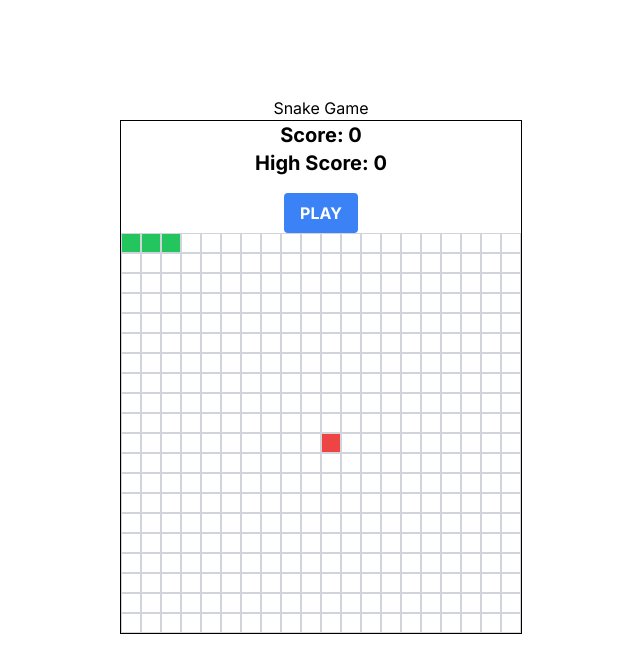
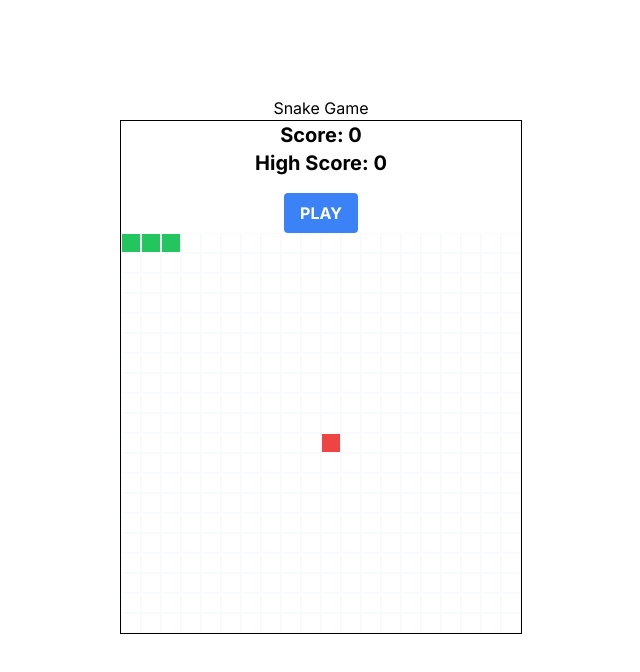
Before and after one commit to Riddhii10/snake-game-, a Next.js app: page / in a window 1280 px wide. Shown: the top 672 px of the page, without its empty margins (319-959 px from the left). Built offline with nearby package versions, Linux system fonts and the light colour scheme.

Commit message:
grid hataya

```diff
--- a/components/SnakeGrid.tsx
+++ b/components/SnakeGrid.tsx
@@ -141,7 +141,7 @@ const SnakeGrid = () => {
                     {Array.from({ length: GRID_SIZE }).map((_, x) => (
                         <div
                             key={x}
-                            className={`w-5 h-5 border border-gray-300
+                            className={`w-5 h-5 border border-gray-50
                                 ${snake.some(
                                     (snakePart) => snakePart.x === x && snakePart.y === y
                                 ) && "bg-green-500"}
```
